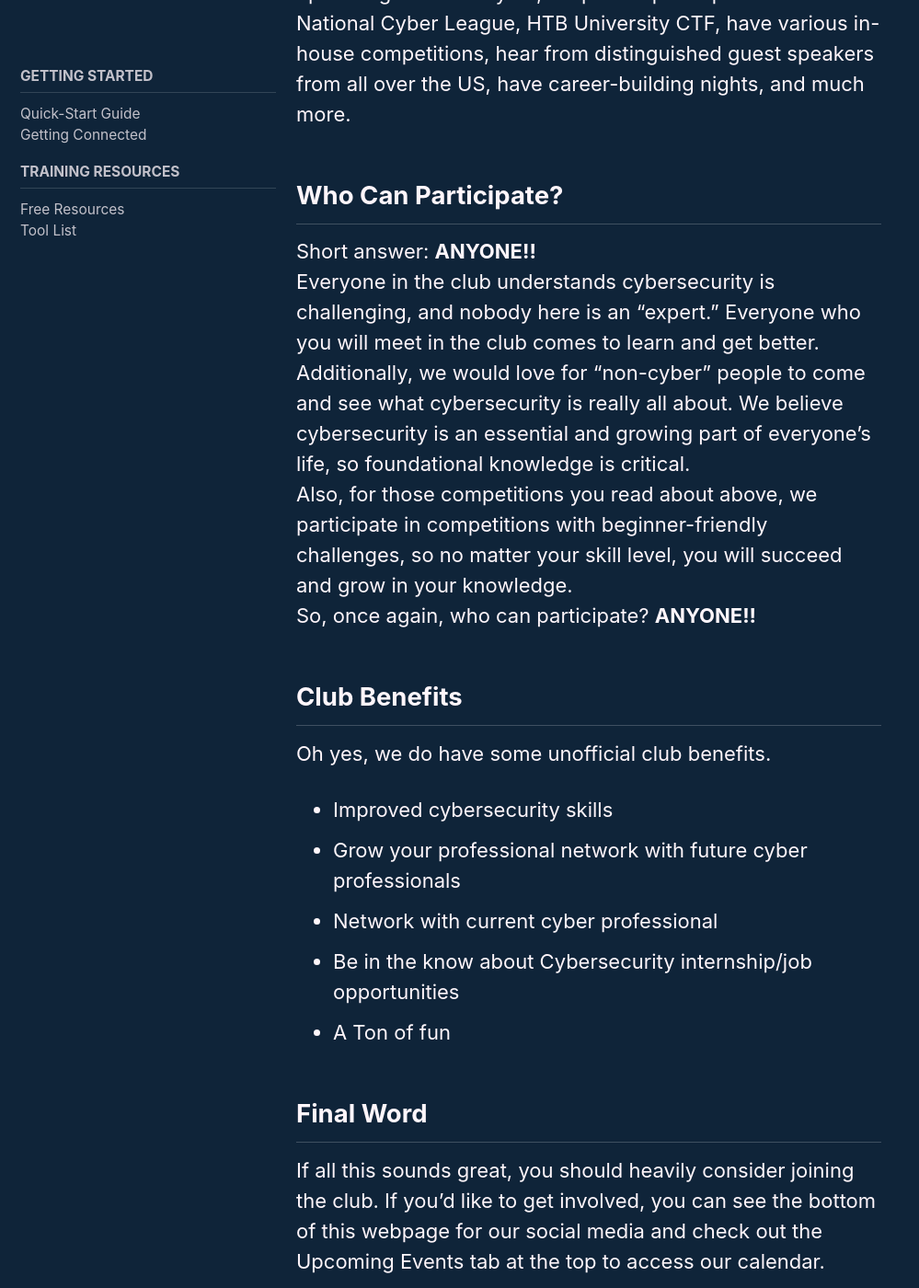
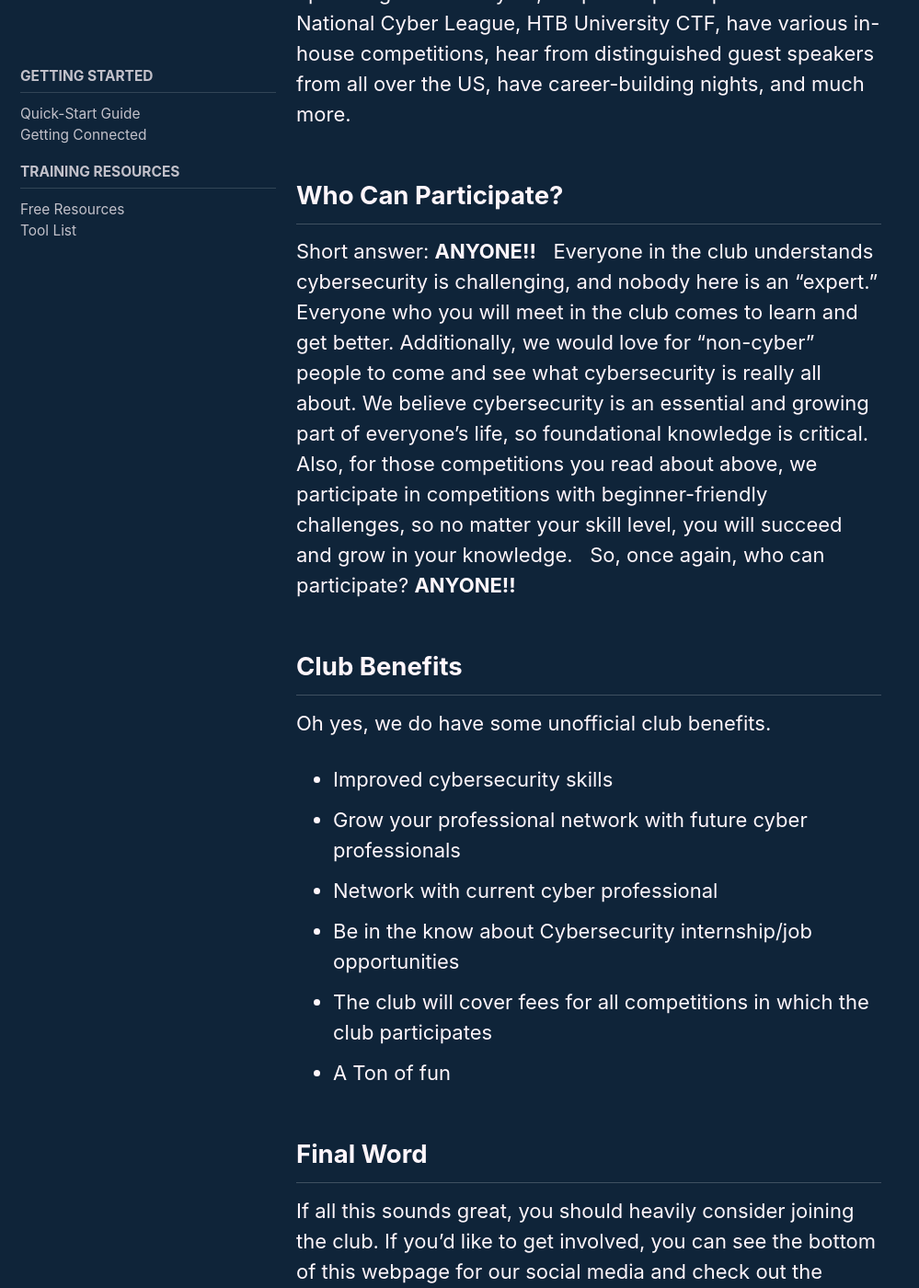
Before and after one commit to USUSOC/ususoc.github.io, a Jekyll site: the page built from _pages/about.md, in a window 1280 px wide and 1400 px high, scrolled down 724 px. Shown: the whole window at 92% size, without its empty margins (0-999 px from the left). Built offline with Jekyll 4.4.1, drawn with Linux system fonts in a browser that asks for light colours; cached includes are drawn as plain includes.

Commit message:
Update about.md

```diff
--- a/_pages/about.md
+++ b/_pages/about.md
@@ -19,11 +19,12 @@ Here in S.O.C., we participate in many activities each semester (yes, including
 
 ## Who Can Participate?
 
-Short answer: **ANYONE!!**<br/>
+Short answer: **ANYONE!!**
+&nbsp;
 Everyone in the club understands cybersecurity is challenging, and nobody here is an "expert." Everyone who you will meet in the club comes to learn and get better. Additionally, we would love for "non-cyber" people to come and see what cybersecurity is really all about. We believe cybersecurity is an essential and growing part of everyone's life, so foundational knowledge is critical.
-<br/>
+&nbsp;
 Also, for those competitions you read about above, we participate in competitions with beginner-friendly challenges, so no matter your skill level, you will succeed and grow in your knowledge.
-<br/>
+&nbsp;
 So, once again, who can participate? **ANYONE!!**
 
 ## Club Benefits
@@ -34,6 +35,7 @@ Oh yes, we do have some unofficial club benefits.
 * Grow your professional network with future cyber professionals
 * Network with current cyber professional
 * Be in the know about Cybersecurity internship/job opportunities
+* The club will cover fees for all competitions in which the club participates
 * A Ton of fun
 
 ## Final Word
```
